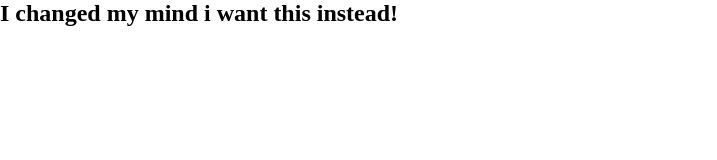
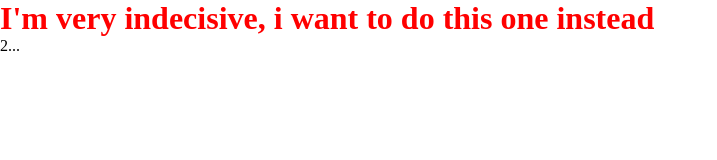
Before and after one commit to BrendanRomanDev/testGitLesson, a plain HTML site: page index.html in a window 1280 px wide. Shown: the whole page, without its empty margins (0-717 px from the left). Drawn offline with Linux system fonts and the light colour scheme.

Commit message:
this is second commit!

```diff
--- a/index.html
+++ b/index.html
@@ -9,7 +9,8 @@
 </head>
 
 <body>
-    <h2>I changed my mind i want this instead!</h2>
+    <h1>I'm very indecisive, i want to do this one instead</h1>
+    <p>2...</p>
     <script src="./index.js"></script>
 </body>
 
```
